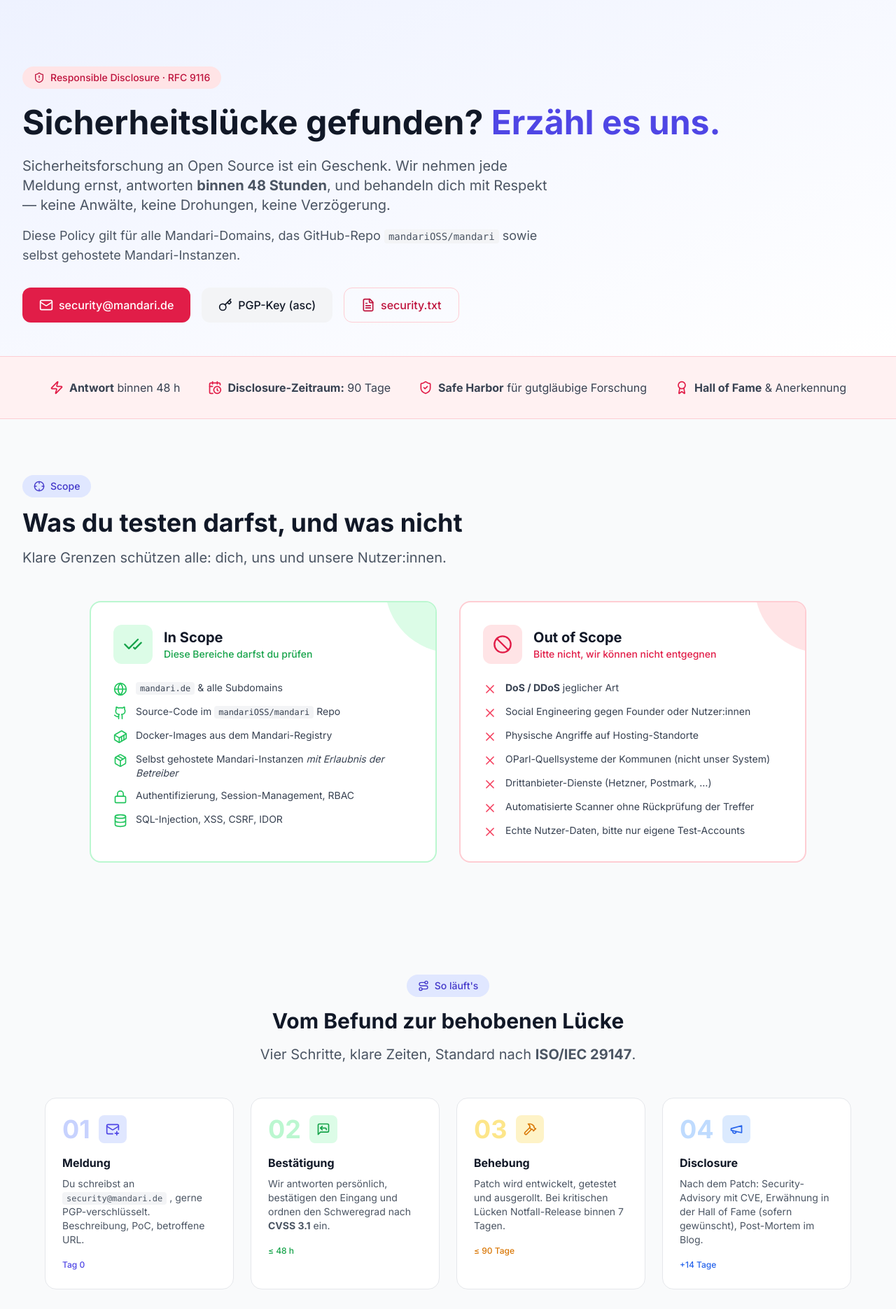
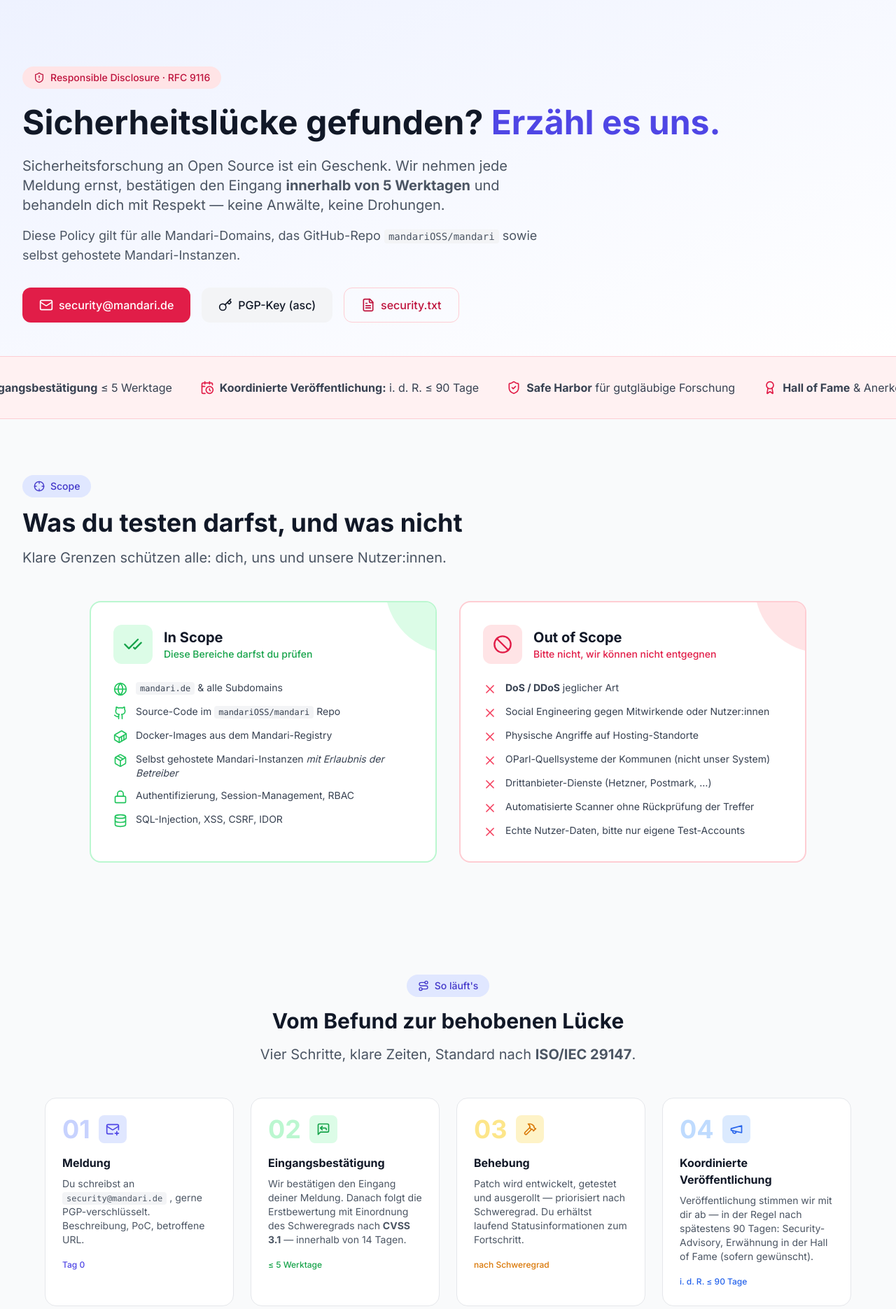
Before and after one commit to mandariOSS/marketing-website, a Django app: page /sicherheit/disclosure/ in a window 1280 px wide. Shown: the part 65-1936 px from the top of the page at 70% size. Run offline with Django 5.2, Linux system fonts and the light colour scheme; style sheets or scripts are compiled from the project's sources.

Commit message:
feat(sicherheit): realistische Disclosure-Fristen, echter PGP-Key, feste security.txt-Expiry
- Responsible-Disclosure-Seite: Eingangsbestaetigung binnen 5 Werktagen,
  Erstbewertung binnen 14 Tagen, Behebung nach Schweregrad mit laufender
  Statusinfo, koordinierte Veroeffentlichung i. d. R. nach spaetestens
  90 Tagen (ersetzt 48-h- und 7-Tage-Versprechen)
- Echter PGP-Public-Key (security@mandari.de, gueltig bis 07/2028) statt
  Platzhalter; Fingerprint 5D06 A2BC B71C 6095 7A23 0BD8 7E96 93FD 0505 3234
  auf der Seite und in security.txt
- security.txt (RFC 9116): feste Expiry 2027-07-31, Fristen-Hinweise
  aktualisiert
- SECURITY.md an dieselben Zusagen angeglichen

```diff
--- a/marketing/views.py
+++ b/marketing/views.py
@@ -334,13 +334,9 @@ def security_txt(request):
     """
     site_url = (getattr(settings, "SITE_URL", "") or "https://mandari.de").rstrip("/")
 
-    # Expiration date — RFC 9116 requires this. We set it to one year out.
-    # When this is within 30 days of expiry, the file should be regenerated.
-    import datetime
-
-    expires = (datetime.datetime.now(datetime.timezone.utc) + datetime.timedelta(days=365)).strftime(
-        "%Y-%m-%dT%H:%M:%S.000Z"
-    )
+    # Expiration date — RFC 9116 requires this. Fixed date, aligned with the
+    # published PGP key (valid until 07/2028); regenerate before expiry.
+    expires = "2027-07-31T00:00:00.000Z"
 
     body = f"""# Mandari Security Disclosure
 # RFC 9116 — https://www.rfc-editor.org/rfc/rfc9116
@@ -354,9 +350,10 @@ Canonical: {site_url}/.well-known/security.txt
 Policy: {site_url}/sicherheit/disclosure/
 Acknowledgments: {site_url}/sicherheit/disclosure/#hall-of-fame
 
-# Wir antworten binnen 48 Stunden auf jede gutgläubige Sicherheitsmeldung.
-# Standard-Disclosure-Zeitraum: 90 Tage.
-# Safe-Harbor für gutgläubige Forschung — siehe Policy.
+# PGP-Fingerprint: 5D06 A2BC B71C 6095 7A23 0BD8 7E96 93FD 0505 3234
+# Eingangsbestätigung innerhalb von 5 Werktagen, Erstbewertung innerhalb
+# von 14 Tagen. Koordinierte Veröffentlichung in der Regel nach spätestens
+# 90 Tagen. Safe-Harbor für gutgläubige Forschung — siehe Policy.
 
 # Andere Meldewege (RFC 2142):
 #   abuse@mandari.de         — Spam, illegaler Content, Belästigung, Urheberrecht
--- a/templates/marketing/sicherheit_disclosure.html
+++ b/templates/marketing/sicherheit_disclosure.html
@@ -20,8 +20,8 @@
         </h1>
         <p class="text-xl text-gray-600 dark:text-gray-300 max-w-3xl mb-4">
             Sicherheitsforschung an Open Source ist ein Geschenk. Wir nehmen jede
-            Meldung ernst, antworten <strong>binnen 48 Stunden</strong>, und behandeln dich mit Respekt —
-            keine Anwälte, keine Drohungen, keine Verzögerung.
+            Meldung ernst, bestätigen den Eingang <strong>innerhalb von 5 Werktagen</strong>
+            und behandeln dich mit Respekt — keine Anwälte, keine Drohungen.
         </p>
         <p class="text-lg text-gray-600 dark:text-gray-400 max-w-3xl mb-8">
             Diese Policy gilt für alle Mandari-Domains, das GitHub-Repo
@@ -52,12 +52,12 @@
     <div class="max-w-7xl mx-auto px-4 sm:px-6 lg:px-8">
         <div class="flex flex-wrap lg:flex-nowrap items-center justify-center gap-x-6 gap-y-4 lg:gap-x-10 text-center">
             <div class="flex items-center gap-2 whitespace-nowrap">
-                <i data-lucide="zap" class="w-5 h-5 text-rose-600 dark:text-rose-400 flex-none"></i>
-                <span class="text-sm lg:text-base text-gray-700 dark:text-gray-300"><strong>Antwort</strong> binnen 48 h</span>
+                <i data-lucide="mail-check" class="w-5 h-5 text-rose-600 dark:text-rose-400 flex-none"></i>
+                <span class="text-sm lg:text-base text-gray-700 dark:text-gray-300"><strong>Eingangsbestätigung</strong> ≤ 5 Werktage</span>
             </div>
             <div class="flex items-center gap-2 whitespace-nowrap">
                 <i data-lucide="calendar-clock" class="w-5 h-5 text-rose-600 dark:text-rose-400 flex-none"></i>
-                <span class="text-sm lg:text-base text-gray-700 dark:text-gray-300"><strong>Disclosure-Zeitraum:</strong> 90 Tage</span>
+                <span class="text-sm lg:text-base text-gray-700 dark:text-gray-300"><strong>Koordinierte Veröffentlichung:</strong> i.&nbsp;d.&nbsp;R. ≤ 90 Tage</span>
             </div>
             <div class="flex items-center gap-2 whitespace-nowrap">
                 <i data-lucide="shield-check" class="w-5 h-5 text-rose-600 dark:text-rose-400 flex-none"></i>
@@ -154,7 +154,7 @@
                         </li>
                         <li class="flex items-start gap-3">
                             <i data-lucide="x" class="w-5 h-5 text-rose-500 mt-0.5 flex-none"></i>
-                            <span class="text-gray-700 dark:text-gray-300">Social Engineering gegen Founder oder Nutzer:innen</span>
+                            <span class="text-gray-700 dark:text-gray-300">Social Engineering gegen Mitwirkende oder Nutzer:innen</span>
                         </li>
                         <li class="flex items-start gap-3">
                             <i data-lucide="x" class="w-5 h-5 text-rose-500 mt-0.5 flex-none"></i>
@@ -229,12 +229,13 @@
                         <i data-lucide="message-square-reply" class="w-5 h-5 text-green-600 dark:text-green-400"></i>
                     </div>
                 </div>
-                <h3 class="font-bold text-gray-900 dark:text-white mb-2">Bestätigung</h3>
+                <h3 class="font-bold text-gray-900 dark:text-white mb-2">Eingangsbestätigung</h3>
                 <p class="text-sm text-gray-600 dark:text-gray-300 mb-3">
-                    Wir antworten persönlich, bestätigen den Eingang und ordnen den Schweregrad
-                    nach <strong>CVSS 3.1</strong> ein.
+                    Wir bestätigen den Eingang deiner Meldung. Danach folgt die
+                    Erstbewertung mit Einordnung des Schweregrads nach <strong>CVSS 3.1</strong> —
+                    innerhalb von 14 Tagen.
                 </p>
-                <span class="text-xs font-medium text-green-600 dark:text-green-400">≤ 48 h</span>
+                <span class="text-xs font-medium text-green-600 dark:text-green-400">≤ 5 Werktage</span>
             </div>
 
             <!-- Step 3 -->
@@ -247,10 +248,10 @@
                 </div>
                 <h3 class="font-bold text-gray-900 dark:text-white mb-2">Behebung</h3>
                 <p class="text-sm text-gray-600 dark:text-gray-300 mb-3">
-                    Patch wird entwickelt, getestet und ausgerollt. Bei kritischen Lücken
-                    Notfall-Release binnen 7 Tagen.
+                    Patch wird entwickelt, getestet und ausgerollt — priorisiert nach
+                    Schweregrad. Du erhältst laufend Statusinformationen zum Fortschritt.
                 </p>
-                <span class="text-xs font-medium text-amber-600 dark:text-amber-400">≤ 90 Tage</span>
+                <span class="text-xs font-medium text-amber-600 dark:text-amber-400">nach Schweregrad</span>
             </div>
 
             <!-- Step 4 -->
@@ -261,12 +262,12 @@
                         <i data-lucide="megaphone" class="w-5 h-5 text-blue-600 dark:text-blue-400"></i>
                     </div>
                 </div>
-                <h3 class="font-bold text-gray-900 dark:text-white mb-2">Disclosure</h3>
+                <h3 class="font-bold text-gray-900 dark:text-white mb-2">Koordinierte Veröffentlichung</h3>
                 <p class="text-sm text-gray-600 dark:text-gray-300 mb-3">
-                    Nach dem Patch: Security-Advisory mit CVE, Erwähnung in der Hall of Fame
-                    (sofern gewünscht), Post-Mortem im Blog.
+                    Veröffentlichung stimmen wir mit dir ab — in der Regel nach spätestens
+                    90 Tagen: Security-Advisory, Erwähnung in der Hall of Fame (sofern gewünscht).
                 </p>
-                <span class="text-xs font-medium text-blue-600 dark:text-blue-400">+14 Tage</span>
+                <span class="text-xs font-medium text-blue-600 dark:text-blue-400">i. d. R. ≤ 90 Tage</span>
             </div>
 
         </div>
@@ -311,8 +312,8 @@
                 </div>
                 <h3 class="font-bold text-gray-900 dark:text-white mb-2">Persönliche Antwort</h3>
                 <p class="text-sm text-gray-600 dark:text-gray-300">
-                    Kein Ticket-Bot, kein Auto-Responder. Du redest direkt mit dem Founder
-                    oder mit der Person, die das Issue tatsächlich behebt.
+                    Kein Ticket-Bot, kein Auto-Responder. Du redest direkt mit den
+                    Menschen, die das Issue tatsächlich beheben.
                 </p>
             </div>
 
@@ -384,13 +385,14 @@
                 </p>
                 <div class="bg-gray-900 dark:bg-gray-950 rounded-lg p-4 mb-6 overflow-x-auto">
                     <code class="text-green-400 text-sm font-mono break-all">
-                        4096R/A1B2 C3D4 E5F6 0789 0ABC · DEF1 2345 6789 ABCD EF01
+                        5D06 A2BC B71C 6095 7A23&nbsp;&nbsp;0BD8 7E96 93FD 0505 3234
                     </code>
                 </div>
                 <p class="text-sm text-gray-500 dark:text-gray-400 mb-6">
                     <i data-lucide="info" class="w-4 h-4 inline mr-1"></i>
-                    Der echte Fingerprint wird mit dem ersten Release publiziert.
-                    Aktueller Stand: PGP-Setup ist in Vorbereitung.
+                    Schlüssel für <code class="px-1 py-0.5 bg-gray-100 dark:bg-gray-700 rounded text-xs">security@mandari.de</code>,
+                    gültig bis Juli 2028. Auch referenziert in unserer
+                    <a href="/.well-known/security.txt" class="underline hover:text-gray-700 dark:hover:text-gray-300">security.txt</a> (RFC 9116).
                 </p>
                 <div class="flex flex-wrap gap-3">
                     <a href="/static/security/mandari-pgp-key.asc" class="inline-flex items-center gap-2 px-5 py-2.5 bg-rose-600 hover:bg-rose-700 text-white font-medium rounded-xl transition-colors text-sm">
@@ -415,8 +417,9 @@
         <div class="max-w-3xl mx-auto text-center">
             <h2 class="text-3xl font-bold text-white mb-6">Du hast was gefunden?</h2>
             <p class="text-xl text-white/90 mb-10">
-                Schreib uns, wir bestätigen binnen 48 Stunden, koordinieren mit dir
-                und behandeln deine Meldung mit dem Respekt, den sie verdient.
+                Schreib uns — wir bestätigen den Eingang innerhalb von 5 Werktagen,
+                koordinieren die Veröffentlichung mit dir und behandeln deine Meldung
+                mit dem Respekt, den sie verdient.
             </p>
             <div class="flex flex-wrap justify-center gap-4">
                 <a href="mailto:security@mandari.de" class="inline-flex items-center px-8 py-4 bg-white hover:bg-gray-100 text-primary-700 font-medium rounded-xl transition-colors text-lg">
```
Also changed, not shown: SECURITY.md (+13 -9 lines), 1 other file.
